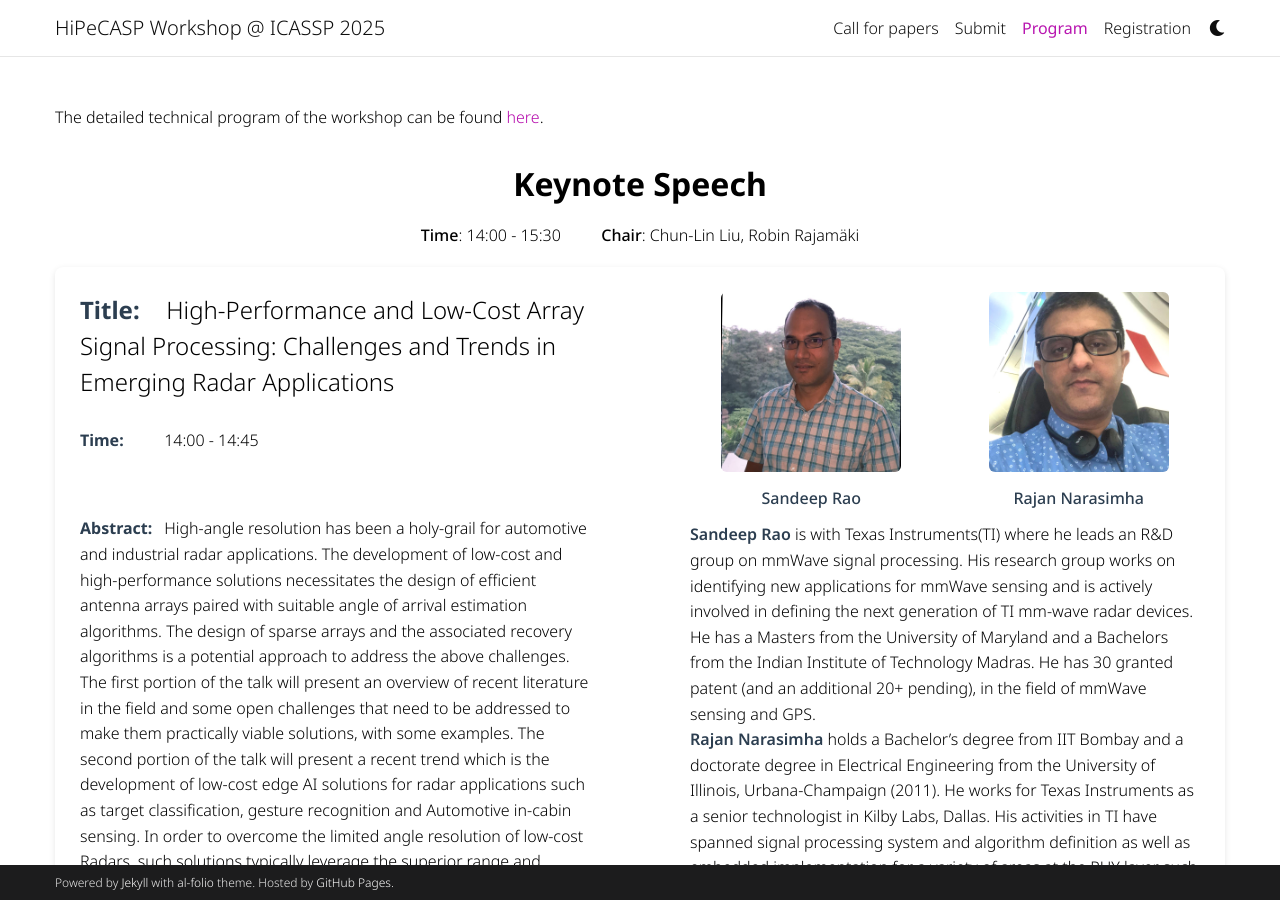
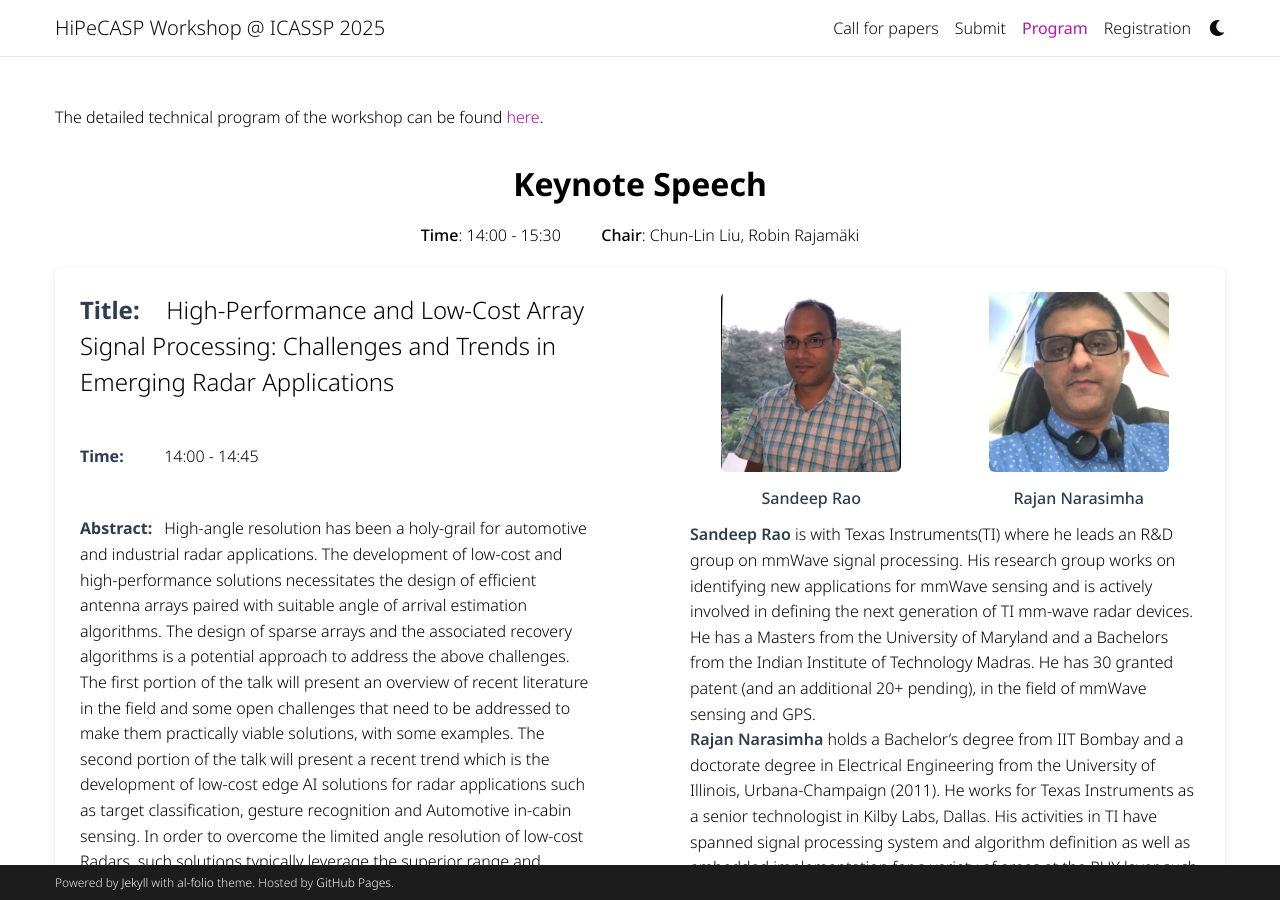
Before and after one commit to signal-process/signal-process.github.io, a Jekyll site: the page built from _pages/program.md, in a window 1280 px wide and 900 px high. Built offline with Jekyll 4.4.1, drawn with Linux system fonts in a browser that asks for light colours; comment, search, counter and statistics services are not loaded; a style sheet for code colours, icons or effects is not loaded.

Commit message:
Update speakers.html

```diff
--- a/_includes/speakers.html
+++ b/_includes/speakers.html
@@ -142,14 +142,14 @@
           {{ talk.title }}
         </p>
         {% endif %}
-        <div style="height: 1rem;"></div>
+        <div style="height: 2rem;"></div>
         {% if talk.time %}
         <p class="speaker-time">
           <span class="info-label">Time:</span>
           {{ talk.time }}
         </p>
         {% endif %}
-        <div style="height: 3rem;"></div>
+        <div style="height: 2rem;"></div>
         {% if talk.abstract %}
         <div class="speaker-abstract">
           <span class="info-label">Abstract:</span>
```
